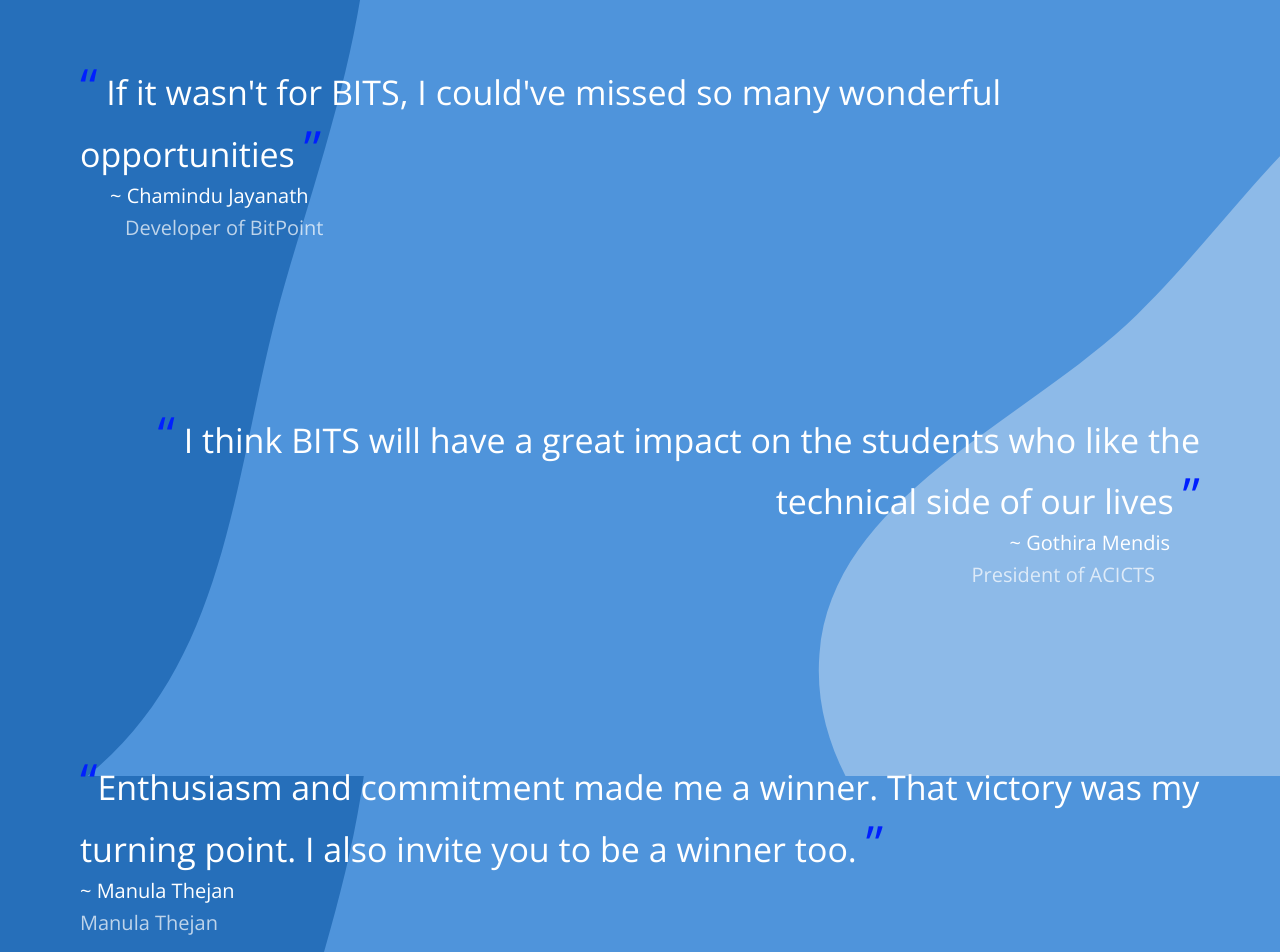
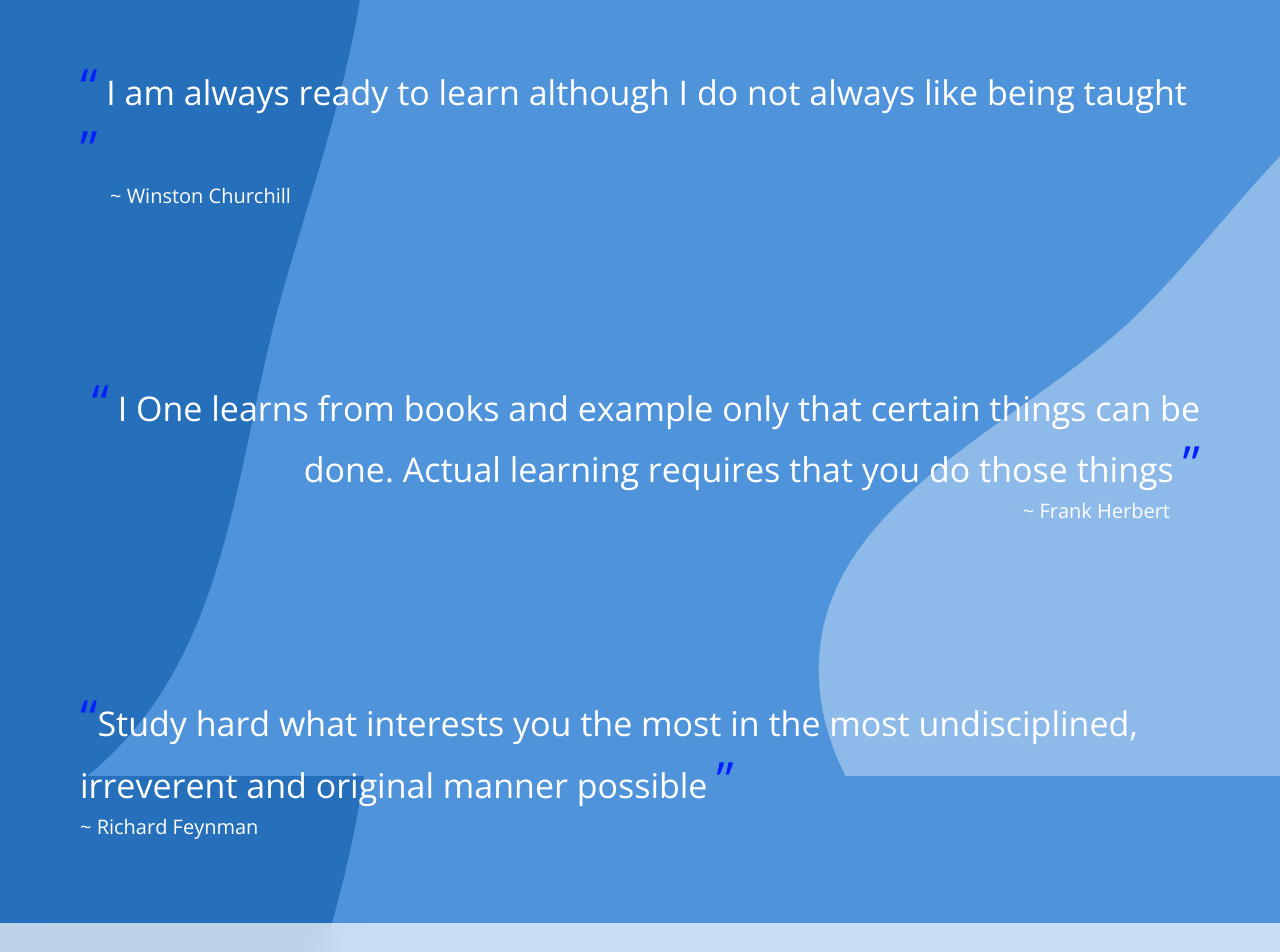
Before and after one commit to chamiduu/BitPoint-Final, a React (Create React App) app: page / in a window 1280 px wide. Shown: the part 3224-4176 px from the top of the page. Built offline with nearby package versions, Linux system fonts and the light colour scheme.

Commit message:
Add quotes

```diff
--- a/src/Components/Home/Quotes.js
+++ b/src/Components/Home/Quotes.js
@@ -16,28 +16,21 @@
         <div className={classes.quoteContainer}>
           <Typography align="left" variant="h4">
             {" "}
-            <span style={{ color: "#001fff", fontSize: "50px" }}>“</span> If it
-            wasn't for BITS, I could've missed so many wonderful opportunities{" "}
+            <span style={{ color: "#001fff", fontSize: "50px" }}>“</span> I am
+            always ready to learn although I do not always like being taught{" "}
             <span style={{ color: "#001fff", fontSize: "50px" }}>”</span>{" "}
           </Typography>
           <Typography align="left" variant="h6" style={{ marginLeft: "30px" }}>
-            ~ Chamindu Jayanath
-          </Typography>
-          <Typography
-            align="left"
-            variant="h6"
-            style={{ marginLeft: "45px", color: "#ffffffb3" }}
-          >
-            Developer of BitPoint
+            ~ Winston Churchill
           </Typography>
         </div>
 
         <div className={classes.quoteContainer}>
           <Typography align="right" variant="h4">
             {" "}
-            <span style={{ color: "#001fff", fontSize: "50px" }}>“</span> I
-            think BITS will have a great impact on the students who like the
-            technical side of our lives{" "}
+            <span style={{ color: "#001fff", fontSize: "50px" }}>“</span> I One
+            learns from books and example only that certain things can be done.
+            Actual learning requires that you do those things{" "}
             <span style={{ color: "#001fff", fontSize: "50px" }}>”</span>{" "}
           </Typography>
           <Typography
@@ -45,14 +38,7 @@
             variant="h6"
             style={{ marginRight: "30px" }}
           >
-            ~ Gothira Mendis
-          </Typography>
-          <Typography
-            align="right"
-            variant="h6"
-            style={{ marginRight: "45px", color: "#ffffffb3" }}
-          >
-            President of ACICTS
+            ~ Frank Herbert
           </Typography>
         </div>
 
@@ -60,19 +46,12 @@
           <Typography align="left" variant="h4">
             {" "}
             <span style={{ color: "#001fff", fontSize: "50px" }}>“</span>
-            Enthusiasm and commitment made me a winner. That victory was my
-            turning point. I also invite you to be a winner too.{" "}
+            Study hard what interests you the most in the most undisciplined,
+            irreverent and original manner possible{" "}
             <span style={{ color: "#001fff", fontSize: "50px" }}>”</span>{" "}
           </Typography>
           <Typography align="left" variant="h6" style={{ marginRight: "30px" }}>
-            ~ Manula Thejan
-          </Typography>
-          <Typography
-            align="left"
-            variant="h6"
-            style={{ marginRight: "45px", color: "#ffffffb3" }}
-          >
-            Manula Thejan
+            ~ Richard Feynman
           </Typography>
         </div>
       </div>
```
